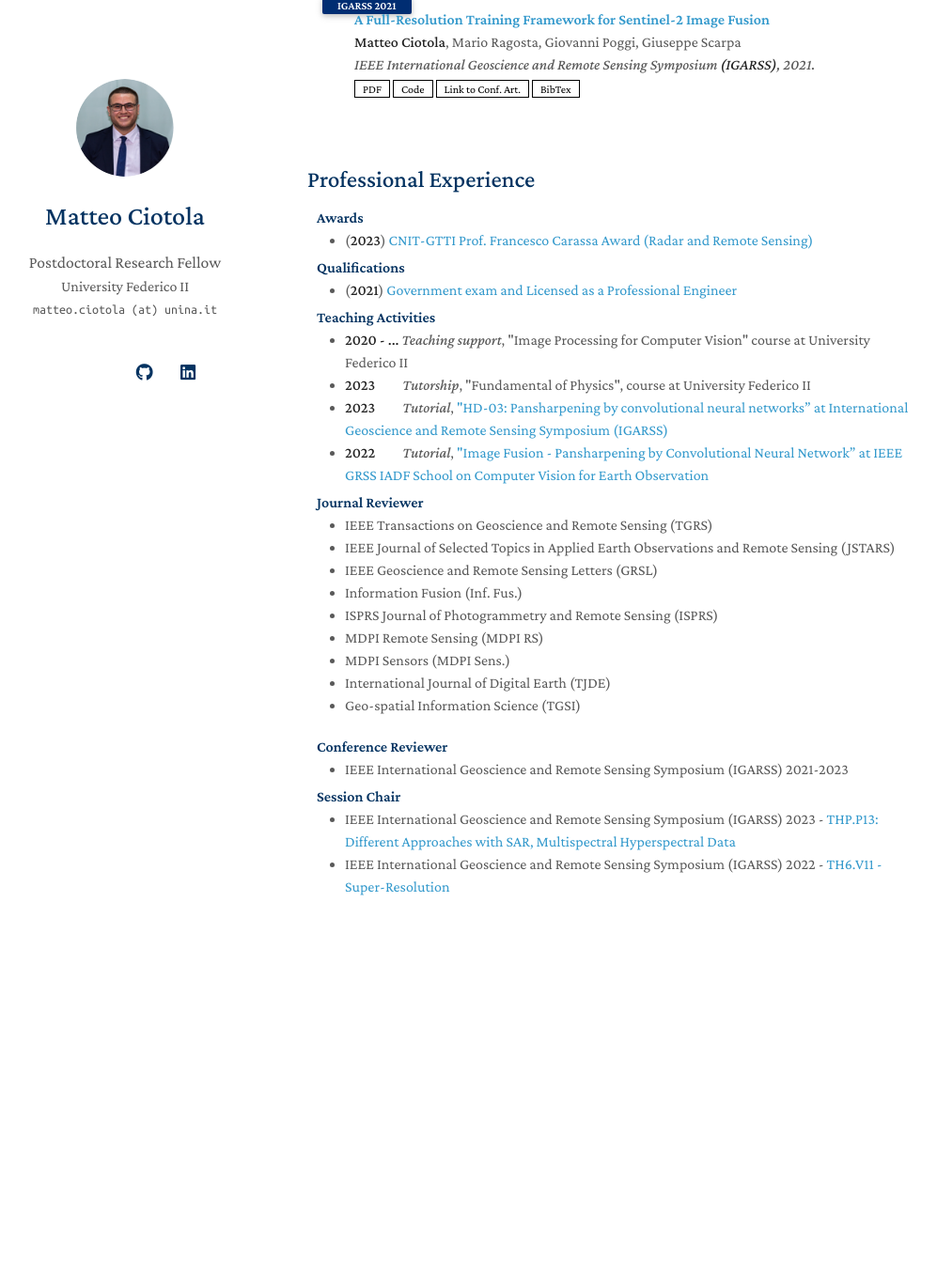
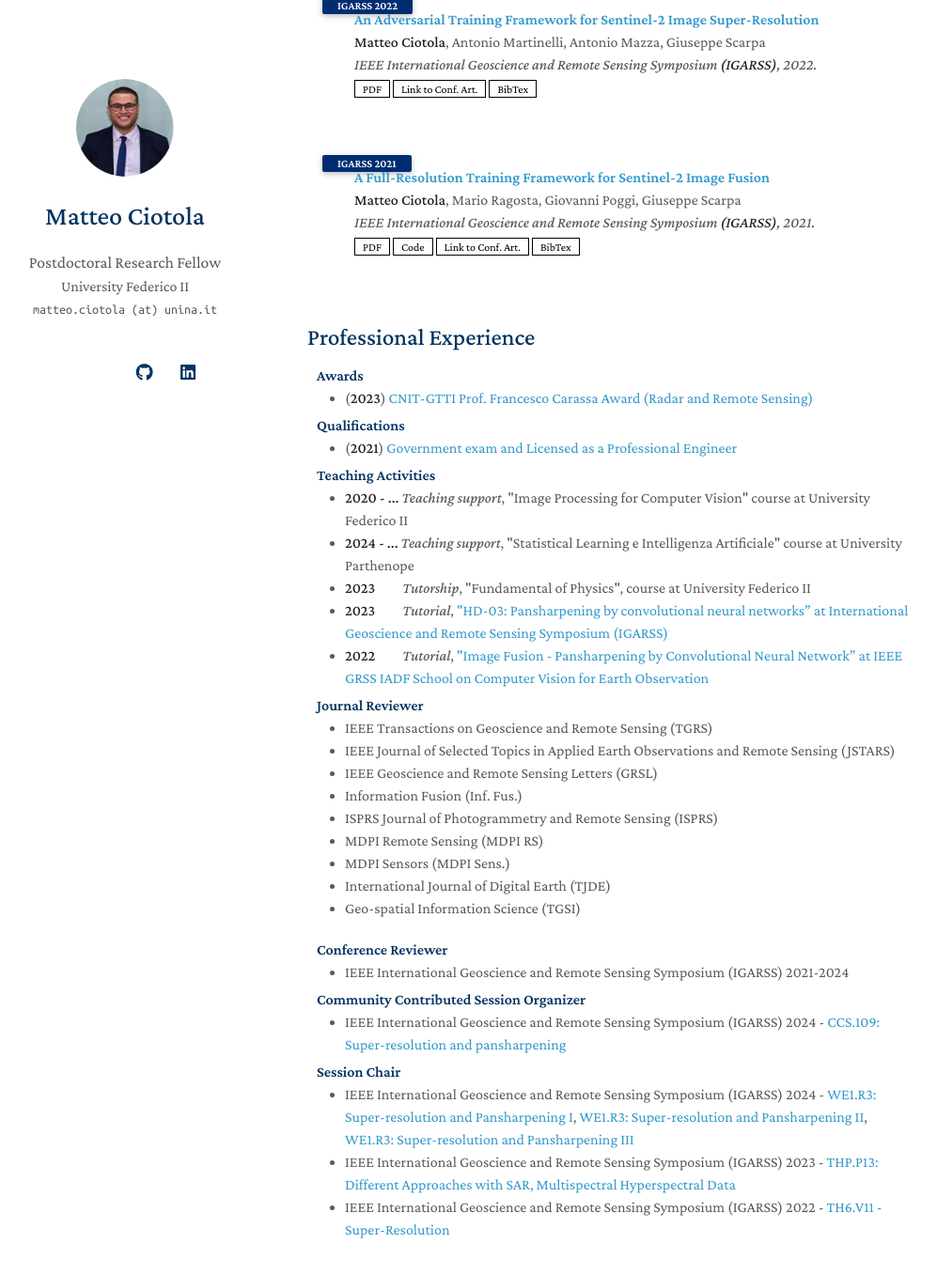
Before and after one commit to matciotola/matciotola.github.io, a Jekyll site: the page built from index.md, in a window 1280 px wide and 1400 px high, scrolled down 2670 px. Shown: the top 1357 px of the window at 94% size, without its empty margins (143-1140 px from the left). Built offline with Jekyll 4.4.1, drawn with Linux system fonts in a browser that asks for light colours; nearby versions of some CDN libraries; a style sheet for code colours, icons or effects is not loaded; our own code applies the rules of GitHub Pages for plain Markdown files; before the commit the page ends 3705 px from its top, so only the background shows below that; some of the changed text lies outside the part shown.

Commit message:
update website

```diff
--- a/_includes/services.md
+++ b/_includes/services.md
@@ -16,6 +16,7 @@
 <h4 style="margin:0 10px 0;">Teaching Activities</h4>
 <ul style="margin:0 0 5px;">
   <li><autocolor><strong>2020 - ...</strong>  <em>Teaching support</em>,  "Image Processing for Computer Vision" course at University Federico II</autocolor></li>
+  <li><autocolor><strong>2024 - ...</strong>  <em>Teaching support</em>,  "Statistical Learning e Intelligenza Artificiale" course at University Parthenope</autocolor></li>
   <li><autocolor><strong>2023</strong><code>&nbsp;&emsp;&emsp;</code><em>Tutorship</em>, "Fundamental of Physics", course at University Federico II</autocolor></li>
   <li><autocolor><strong>2023</strong><code>&nbsp;&emsp;&emsp;</code><em>Tutorial</em>, <a href="https://2023.ieeeigarss.org/tutorials.php#tut107">"HD-03: Pansharpening by convolutional neural networks” at International
 Geoscience and Remote Sensing Symposium (IGARSS)</a></autocolor></li>
@@ -37,16 +38,25 @@ Geoscience and Remote Sensing Symposium (IGARSS)</a></autocolor></li>
   <li><a href="https://www.tandfonline.com/journals/tgsi20"><autocolor>Geo-spatial Information Science (TGSI)</autocolor></a></li>
 </ul>
 
+
 <h4 style="margin:0 10px 0;">Conference Reviewer</h4>
 
 <ul style="margin:0 0 5px;">
-  <li><a href="https://2023.ieeeigarss.org/"><autocolor>IEEE International Geoscience and Remote Sensing Symposium (IGARSS) 2021-2023</autocolor></a></li>
+  <li><a href="https://2023.ieeeigarss.org/"><autocolor>IEEE International Geoscience and Remote Sensing Symposium (IGARSS) 2021-2024</autocolor></a></li>
+</ul>
+
+
+<h4 style="margin:0 10px 0;">Community Contributed Session Organizer</h4>
+
+<ul style="margin:0 0 5px;">
+  <li><autocolor>IEEE International Geoscience and Remote Sensing Symposium (IGARSS) 2024 - <a href="https://2024.ieeeigarss.org/community_contributed_sessions.php">CCS.109: Super-resolution and pansharpening</a></autocolor></li>
 </ul>
 
 
 <h4 style="margin:0 10px 0;">Session Chair</h4>
 
 <ul style="margin:0 0 5px;">
+  <li><autocolor>IEEE International Geoscience and Remote Sensing Symposium (IGARSS) 2024 - <a href="https://2024.ieeeigarss.org/view_session.php?SessionID=1190">WE1.R3: Super-resolution and Pansharpening I</a>, <a href="https://2024.ieeeigarss.org/view_session.php?SessionID=1191">WE1.R3: Super-resolution and Pansharpening II</a>, <a href="https://2024.ieeeigarss.org/view_session.php?SessionID=1340">WE1.R3: Super-resolution and Pansharpening III</a></autocolor></li>
   <li><autocolor>IEEE International Geoscience and Remote Sensing Symposium (IGARSS) 2023 - <a href="https://2023.ieeeigarss.org/view_session.php?SessionID=1119">THP.P13: Different Approaches with SAR, Multispectral Hyperspectral Data</a></autocolor></li>
   <li><autocolor>IEEE International Geoscience and Remote Sensing Symposium (IGARSS) 2022 - <a href="https://www.igarss2022.org/view_session.php?SessionID=1126">TH6.V11 - Super-Resolution</a></autocolor></li>
 </ul>
--- a/index.md
+++ b/index.md
@@ -14,11 +14,12 @@ I received the B.Sc., M.Sc. (cum laude) degrees in Automation Engineering and Ph
 
 
 ## News
+- **[Aug. 2024]** Our paper ["An Unsupervised CNN-Based Pansharpening Framework with Spectral-Spatial Fidelity Balance"](https://www.mdpi.com/2072-4292/16/16/3014) is accepted to MDPI Remote Sensing.
 - **[Feb. 2024]** I've officially earned my PhD in Telecommunications Engineering with the thesis titled "Deep Learning-based Pansharpening and Super-Resolution of Remote Sensing Images".
 - **[Dec. 2023]** Our new article titled ["Band-wise Hyperspectral Image Pansharpening using CNN Model Propagation"](https://ieeexplore.ieee.org/document/10341305) has been published on IEEE TGRS.
 - **[Nov. 2023]** The CCS proposal titled ["CCS.109: Super-resolution and pansharpening"](https://www.2024.ieeeigarss.org/community_contributed_sessions.php) has been accepted. I am thrilled to see you at IGARSS 2024.
 - **[Oct. 2023]** Our paper ["PCA-CNN Hybrid Approach for Hyperspectral Pansharpening"](https://ieeexplore.ieee.org/abstract/document/10288481) is accepted to GRSL.
-- **[Aug. 2023]** Our paper ["Unsupervised Deep Learning-Based Pansharpening With Jointly Enhanced Spectral and Spatial Fidelity"](https://ieeexplore.ieee.org/abstract/document/10198408) is accepted to TGRS.
+<!-- - **[Aug. 2023]** Our paper ["Unsupervised Deep Learning-Based Pansharpening With Jointly Enhanced Spectral and Spatial Fidelity"](https://ieeexplore.ieee.org/abstract/document/10198408) is accepted to TGRS. -->
 
 
 {% include_relative _includes/publications.md %}
```
Also changed, not shown: _data/publications.yml (+9 -0 lines), bibs/balance.txt (added, +12 -0 lines), assets/img/articles/balance.png (added).
